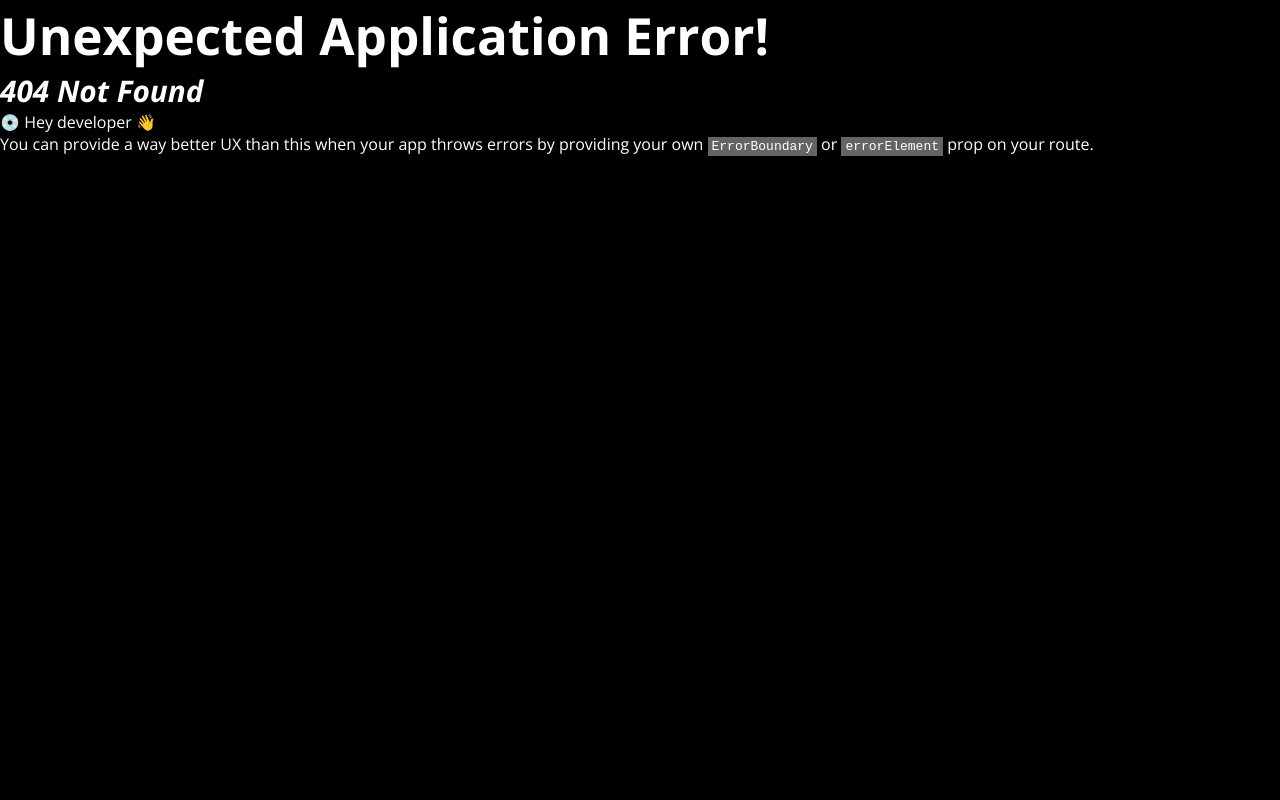
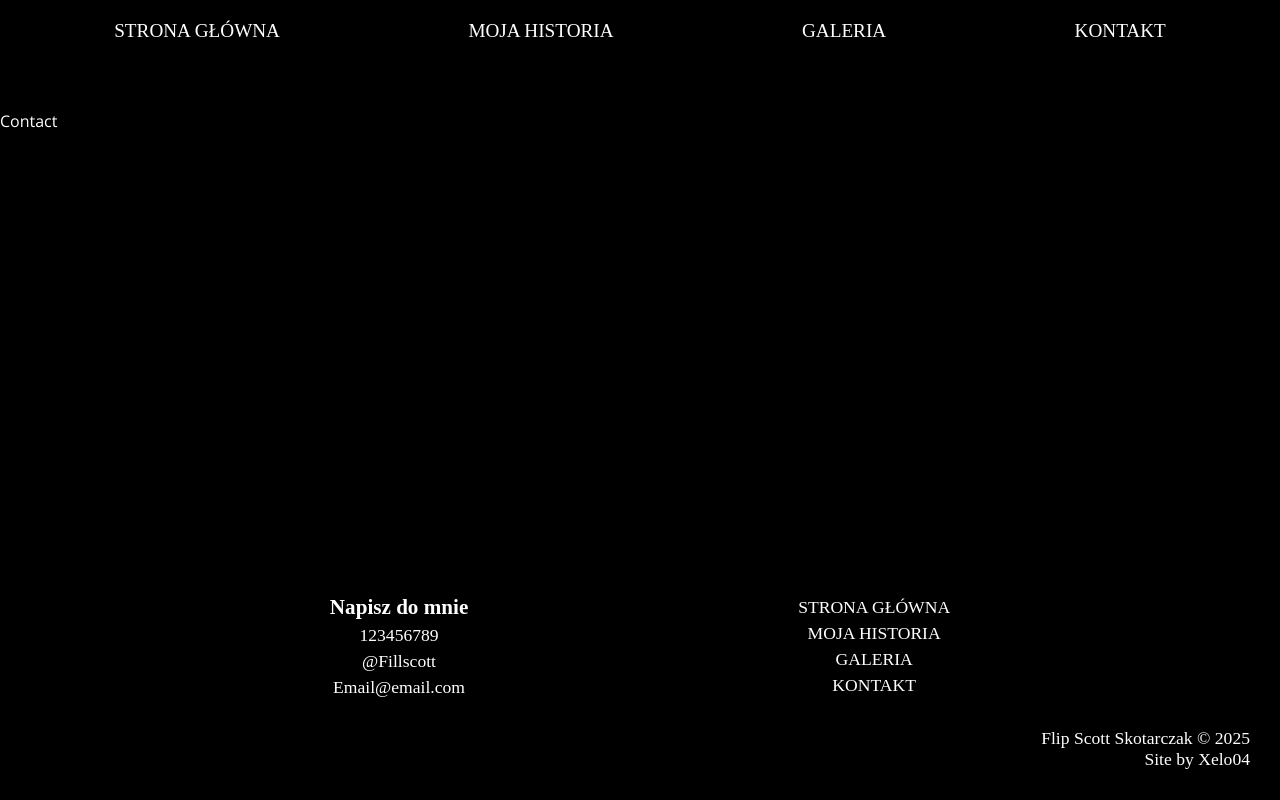
Before and after one commit to Xelo04/Tattoo-Portfolio-Scott, a React (Vite) app: page /contact in a window 1280 px wide. Before the commit this address had no page. Built offline with nearby package versions, Linux system fonts and the light colour scheme; a web font is replaced by a local one.

Commit message:
Add Contact page component and styles; update routing to include Contact page

```diff
--- /dev/null
+++ b/src/pages/contact/Contact.tsx
@@ -0,0 +1,7 @@
+import "./contact.scss";
+
+const Contact = () => {
+  return <div className="contact">Contact</div>;
+};
+
+export default Contact;
--- /dev/null
+++ b/src/pages/contact/contact.scss
@@ -0,0 +1,2 @@
+.contact {
+}
```
Also changed, not shown: src/App.tsx (+5 -4 lines).
